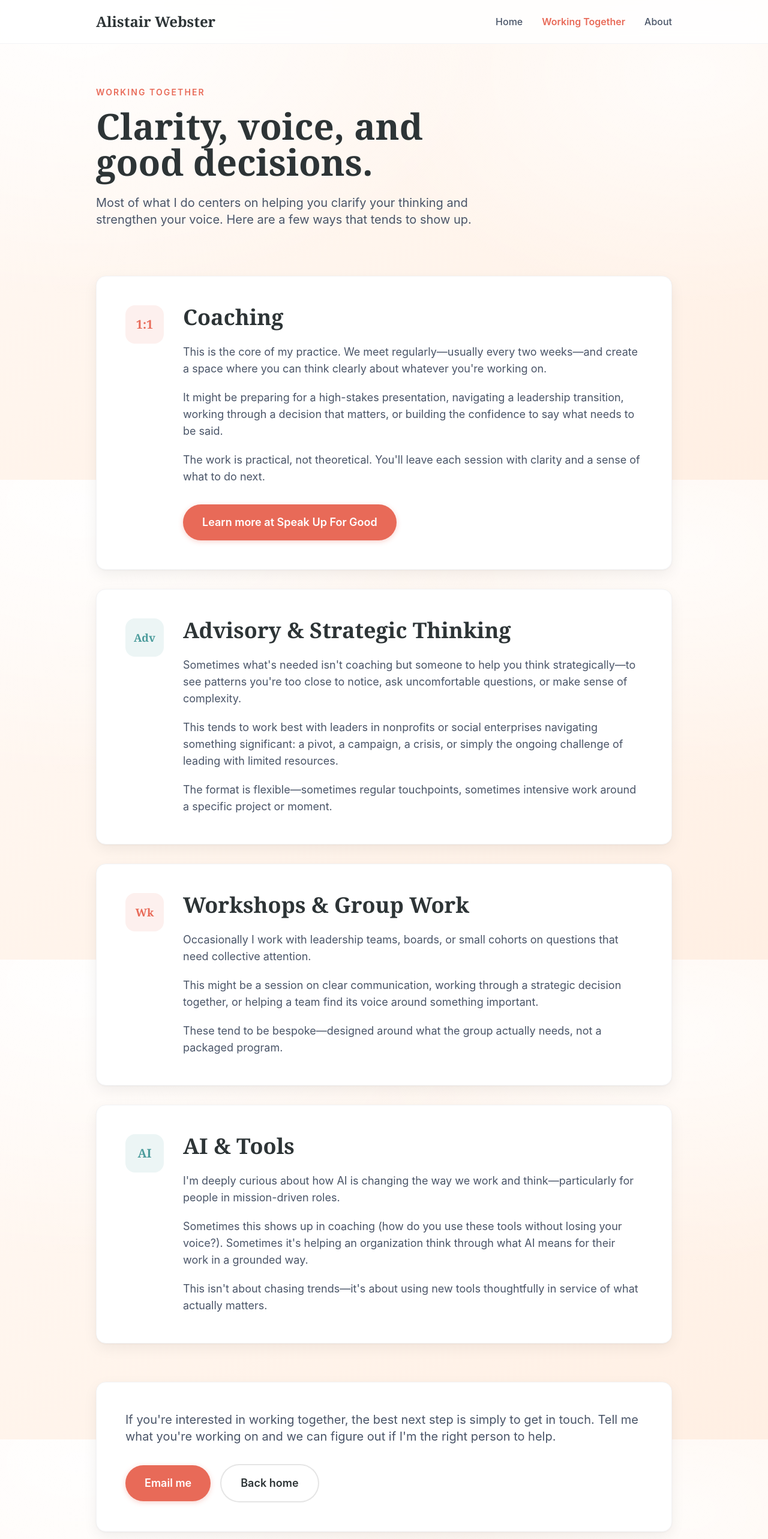
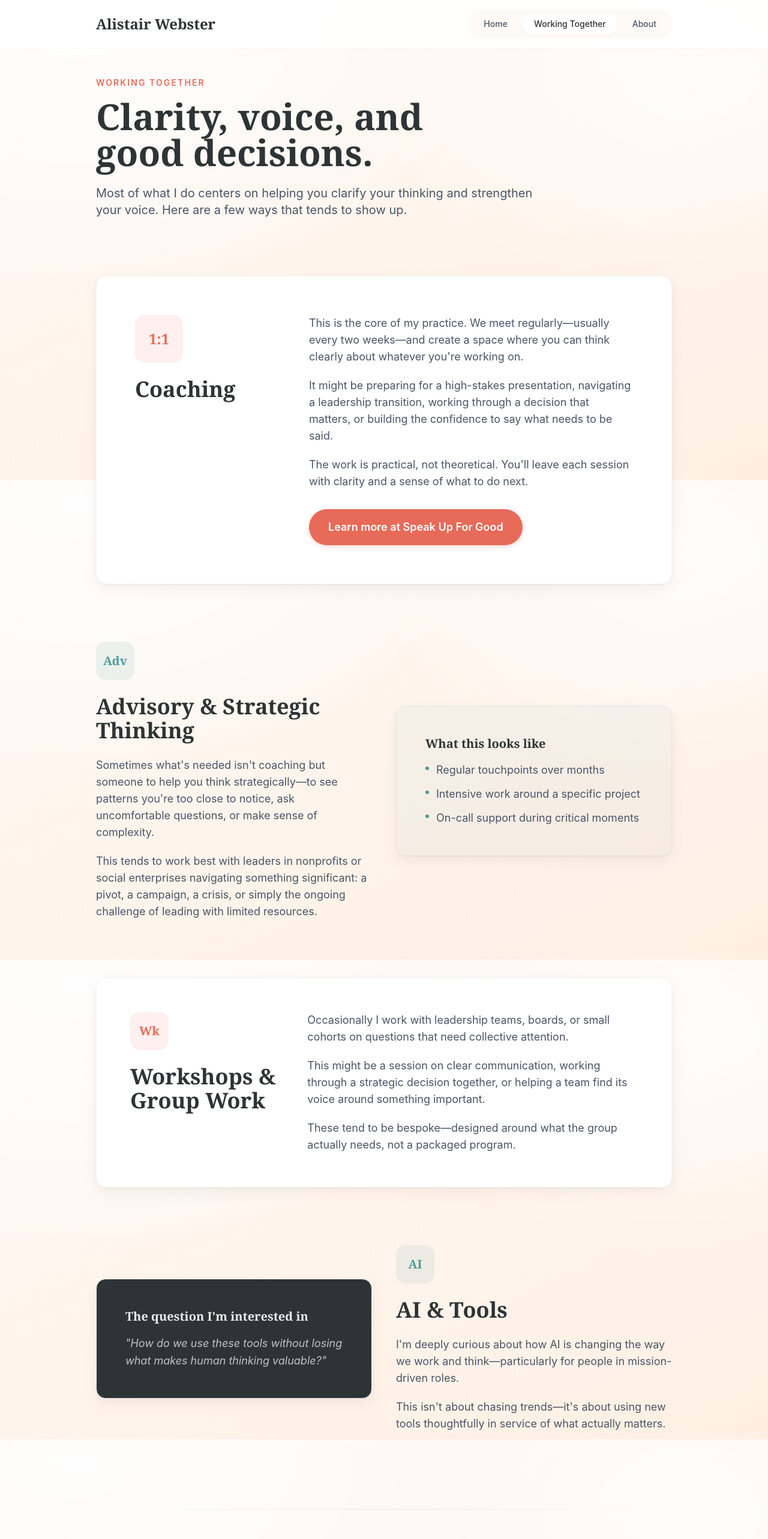
Before and after one commit to Webster-10101/aw-website, a Next.js app: page /working in a window 1280 px wide. Shown: the top 2566 px of the page at 60% size. Built offline with nearby package versions, Linux system fonts and the light colour scheme.

Commit message:
Improved layout: full-height hero, better section rhythm, polished nav, two-column layouts

```diff
--- a/app/working/page.tsx
+++ b/app/working/page.tsx
@@ -2,30 +2,32 @@ import Link from "next/link";
 
 export default function Working() {
   return (
-    <div className="page-shell">
+    <div className="min-h-screen pt-24 md:pt-32 pb-24">
       <div className="container-page">
         {/* Header */}
-        <div className="mb-16 md:mb-20">
+        <div className="max-w-3xl mb-20 md:mb-24">
           <p className="eyebrow mb-4">Working Together</p>
-          <h1 className="heading-hero text-4xl md:text-5xl lg:text-6xl mb-6 max-w-3xl text-balance">
+          <h1 className="heading-hero text-4xl md:text-5xl lg:text-6xl mb-6 text-balance">
             Clarity, voice, and good decisions.
           </h1>
-          <p className="lead max-w-2xl">
+          <p className="lead">
             Most of what I do centers on helping you clarify your thinking and
             strengthen your voice. Here are a few ways that tends to show up.
           </p>
         </div>
 
-        {/* Services */}
-        <div className="space-y-8">
-          {/* 1:1 Coaching */}
-          <div className="card p-10 md:p-12">
-            <div className="flex flex-col md:flex-row gap-8">
-              <div className="w-16 h-16 rounded-2xl bg-coral/10 flex items-center justify-center shrink-0">
-                <span className="text-coral font-serif font-bold text-xl">1:1</span>
+        {/* Services - Alternating Layout */}
+        <div className="space-y-16 md:space-y-24">
+          {/* 1:1 Coaching - Full Width Featured */}
+          <div className="card p-10 md:p-14 lg:p-16">
+            <div className="grid lg:grid-cols-3 gap-10 items-start">
+              <div className="lg:col-span-1">
+                <div className="w-20 h-20 rounded-2xl bg-coral/10 flex items-center justify-center mb-6">
+                  <span className="text-coral font-serif font-bold text-2xl">1:1</span>
                 </div>
-              <div>
-                <h2 className="heading-section text-3xl md:text-4xl mb-6">Coaching</h2>
+                <h2 className="heading-section text-3xl md:text-4xl">Coaching</h2>
+              </div>
+              <div className="lg:col-span-2">
                 <div className="space-y-5 body-text mb-8">
                   <p>
                     This is the core of my practice. We meet regularly—usually every
@@ -46,7 +48,7 @@ export default function Working() {
                   href="https://speakupforgood.com"
                   target="_blank"
                   rel="noopener noreferrer"
-                  className="btn-primary"
+                  className="btn-primary inline-flex"
                 >
                   Learn more at Speak Up For Good
                 </a>
@@ -54,13 +56,12 @@ export default function Working() {
             </div>
           </div>
 
-          {/* Advisory */}
-          <div className="card p-10 md:p-12">
-            <div className="flex flex-col md:flex-row gap-8">
-              <div className="w-16 h-16 rounded-2xl bg-teal/10 flex items-center justify-center shrink-0">
-                <span className="text-teal font-serif font-bold text-lg">Adv</span>
+          {/* Advisory - Image Right */}
+          <div className="grid lg:grid-cols-2 gap-10 items-center">
+            <div>
+              <div className="w-16 h-16 rounded-2xl bg-teal/10 flex items-center justify-center mb-6">
+                <span className="text-teal font-serif font-bold text-xl">Adv</span>
               </div>
-              <div>
               <h2 className="heading-section text-3xl md:text-4xl mb-6">Advisory & Strategic Thinking</h2>
               <div className="space-y-5 body-text">
                 <p>
@@ -73,23 +74,37 @@ export default function Working() {
                   enterprises navigating something significant: a pivot, a campaign,
                   a crisis, or simply the ongoing challenge of leading with limited resources.
                 </p>
-                  <p>
-                    The format is flexible—sometimes regular touchpoints, sometimes
-                    intensive work around a specific project or moment.
-                  </p>
               </div>
             </div>
+            <div className="card p-10 md:p-12 bg-teal/5 border-teal/10">
+              <h3 className="heading-section text-xl mb-4">What this looks like</h3>
+              <ul className="space-y-3 body-text">
+                <li className="flex items-start gap-3">
+                  <span className="mt-2 h-1.5 w-1.5 rounded-full bg-teal flex-none" />
+                  <span>Regular touchpoints over months</span>
+                </li>
+                <li className="flex items-start gap-3">
+                  <span className="mt-2 h-1.5 w-1.5 rounded-full bg-teal flex-none" />
+                  <span>Intensive work around a specific project</span>
+                </li>
+                <li className="flex items-start gap-3">
+                  <span className="mt-2 h-1.5 w-1.5 rounded-full bg-teal flex-none" />
+                  <span>On-call support during critical moments</span>
+                </li>
+              </ul>
             </div>
           </div>
 
-          {/* Workshops */}
-          <div className="card p-10 md:p-12">
-            <div className="flex flex-col md:flex-row gap-8">
-              <div className="w-16 h-16 rounded-2xl bg-coral/10 flex items-center justify-center shrink-0">
-                <span className="text-coral font-serif font-bold text-lg">Wk</span>
+          {/* Workshops - Full Width */}
+          <div className="card p-10 md:p-14">
+            <div className="grid lg:grid-cols-3 gap-10 items-start">
+              <div className="lg:col-span-1">
+                <div className="w-16 h-16 rounded-2xl bg-coral/10 flex items-center justify-center mb-6">
+                  <span className="text-coral font-serif font-bold text-xl">Wk</span>
                 </div>
-              <div>
-                <h2 className="heading-section text-3xl md:text-4xl mb-6">Workshops & Group Work</h2>
+                <h2 className="heading-section text-3xl md:text-4xl">Workshops & Group Work</h2>
+              </div>
+              <div className="lg:col-span-2">
                 <div className="space-y-5 body-text">
                   <p>
                     Occasionally I work with leadership teams, boards, or small cohorts
@@ -110,22 +125,22 @@ export default function Working() {
           </div>
 
           {/* AI & Tools */}
-          <div className="card p-10 md:p-12">
-            <div className="flex flex-col md:flex-row gap-8">
-              <div className="w-16 h-16 rounded-2xl bg-teal/10 flex items-center justify-center shrink-0">
+          <div className="grid lg:grid-cols-2 gap-10 items-center">
+            <div className="card p-10 md:p-12 bg-charcoal text-white order-2 lg:order-1">
+              <h3 className="font-serif text-xl mb-4 text-white/90">The question I'm interested in</h3>
+              <p className="text-white/70 leading-relaxed text-lg italic">
+                "How do we use these tools without losing what makes human thinking valuable?"
+              </p>
+            </div>
+            <div className="order-1 lg:order-2">
+              <div className="w-16 h-16 rounded-2xl bg-teal/10 flex items-center justify-center mb-6">
                 <span className="text-teal font-serif font-bold text-xl">AI</span>
               </div>
-              <div>
               <h2 className="heading-section text-3xl md:text-4xl mb-6">AI & Tools</h2>
               <div className="space-y-5 body-text">
                 <p>
                   I'm deeply curious about how AI is changing the way we work and
                   think—particularly for people in mission-driven roles.
-                  </p>
-                  <p>
-                    Sometimes this shows up in coaching (how do you use these tools
-                    without losing your voice?). Sometimes it's helping an organization
-                    think through what AI means for their work in a grounded way.
                 </p>
                 <p>
                   This isn't about chasing trends—it's about using new tools
@@ -135,25 +150,31 @@ export default function Working() {
             </div>
           </div>
         </div>
-        </div>
 
         {/* CTA */}
-        <div className="mt-16 card p-10 md:p-12">
-          <p className="lead mb-8">
-            If you're interested in working together, the best next step is
-            simply to get in touch. Tell me what you're working on and we can
-            figure out if I'm the right person to help.
+        <div className="mt-24 md:mt-32">
+          <div className="h-px bg-gradient-to-r from-transparent via-charcoal/10 to-transparent mb-16" />
+          <div className="grid lg:grid-cols-2 gap-10 items-center">
+            <div>
+              <h2 className="heading-section text-3xl md:text-4xl mb-4">
+                Interested in working together?
+              </h2>
+              <p className="lead">
+                The best next step is simply to get in touch. Tell me what you're
+                working on and we can figure out if I'm the right person to help.
               </p>
-          <div className="flex gap-4 flex-wrap items-center">
-            <a href="mailto:hello@alistairwebster.com" className="btn-primary">
+            </div>
+            <div className="flex flex-col sm:flex-row gap-4 lg:justify-end">
+              <a href="mailto:hello@alistairwebster.com" className="btn-primary text-center">
                 Email me
               </a>
-            <Link href="/" className="btn-secondary">
+              <Link href="/" className="btn-secondary text-center">
                 Back home
               </Link>
             </div>
           </div>
         </div>
       </div>
+    </div>
   );
 }
--- a/components/Navigation.tsx
+++ b/components/Navigation.tsx
@@ -13,8 +13,8 @@ export default function Navigation() {
   ];
 
   return (
-    <nav className="fixed top-0 left-0 right-0 z-50 bg-white/80 backdrop-blur-lg border-b border-gray-100">
-      <div className="container-page py-4 md:py-5 flex justify-between items-center gap-6">
+    <nav className="fixed top-0 left-0 right-0 z-50 bg-white/90 backdrop-blur-lg border-b border-gray-100/80">
+      <div className="container-page py-4 flex justify-between items-center">
         <Link
           href="/"
           className="font-serif text-xl md:text-2xl text-charcoal font-semibold hover:text-coral transition-colors"
@@ -22,16 +22,38 @@ export default function Navigation() {
           Alistair Webster
         </Link>
 
-        <div className="flex items-center gap-6 md:gap-8">
+        <div className="hidden md:flex items-center gap-1 bg-cream-dark/50 rounded-full p-1.5">
           {links.map((link) => {
             const active = pathname === link.href;
             return (
               <Link
                 key={link.href}
                 href={link.href}
-                className={`nav-link ${active ? "nav-link-active" : ""}`}
+                className={`px-5 py-2 rounded-full text-sm font-medium transition-all duration-200 ${
+                  active
+                    ? "bg-white text-charcoal shadow-sm"
+                    : "text-charcoal-light hover:text-charcoal hover:bg-white/50"
+                }`}
               >
                 {link.label}
+              </Link>
+            );
+          })}
+        </div>
+
+        {/* Mobile nav */}
+        <div className="flex md:hidden items-center gap-4">
+          {links.map((link) => {
+            const active = pathname === link.href;
+            return (
+              <Link
+                key={link.href}
+                href={link.href}
+                className={`text-sm font-medium transition-colors ${
+                  active ? "text-coral" : "text-charcoal-light"
+                }`}
+              >
+                {link.label.split(" ")[0]}
               </Link>
             );
           })}
```
Also changed, not shown: app/about/page.tsx (+60 -14 lines), app/page.tsx (+81 -47 lines), components/Footer.tsx (+54 -14 lines). Lines whose indentation alone changed are shown as unchanged.
